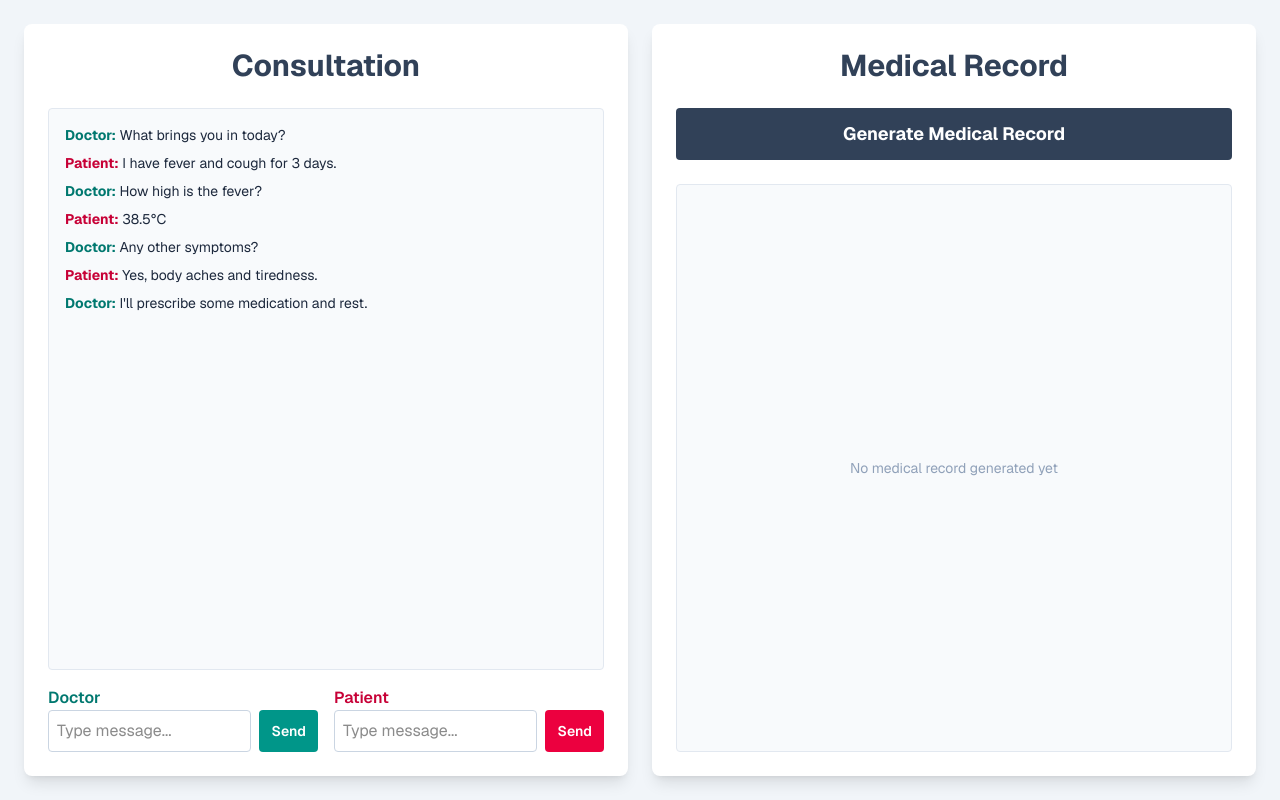
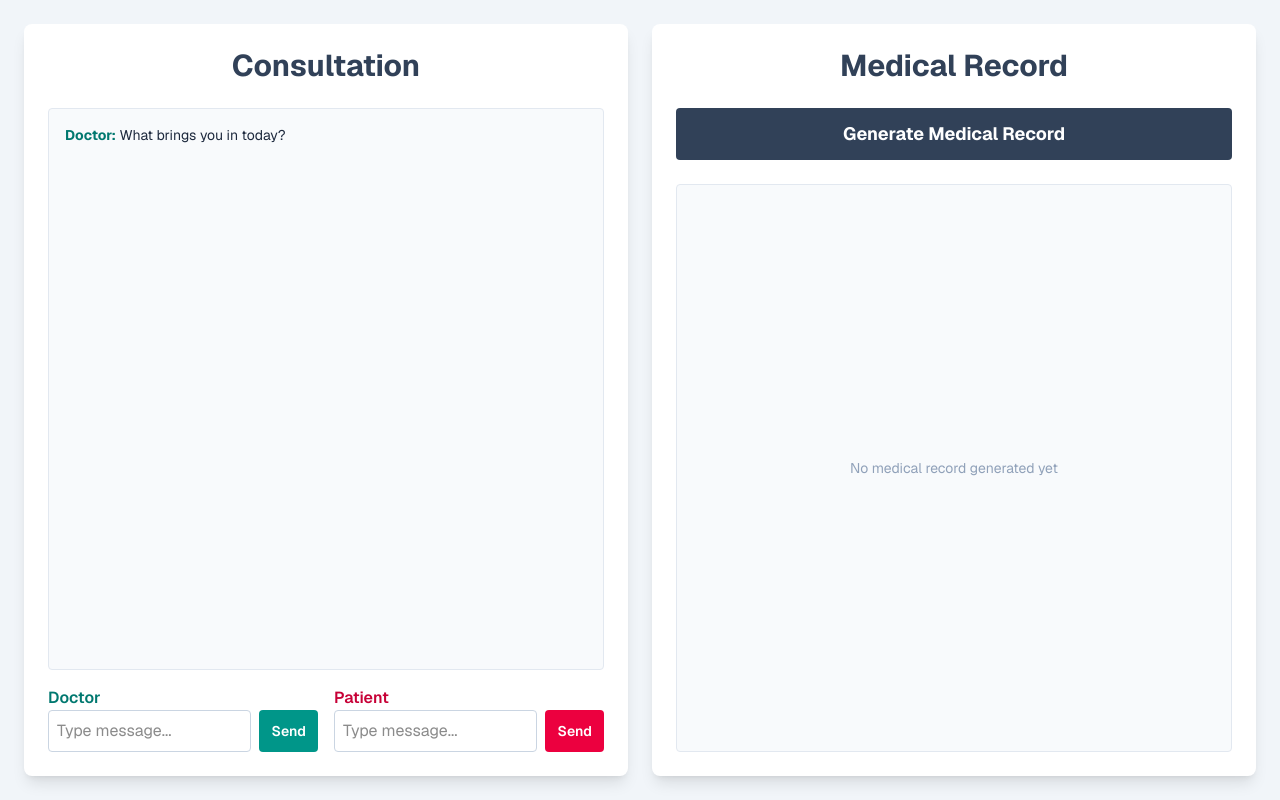
Before and after one commit to Selsinee/medical-chat-app, a Next.js app: page / in a window 1280 px wide. Built offline with nearby package versions, Linux system fonts and the light colour scheme.

Commit message:
Revert "adj: add back prefill chat"
This reverts commit b83faf9fb930e4c3cb7d2820fd9448074a6755e5.

```diff
--- a/app/page.tsx
+++ b/app/page.tsx
@@ -17,13 +17,7 @@ export default function Home() {
   const [isLoading, setIsLoading] = useState(false);
 
   const [conversation, setConversation] = useState<Message[]>([
-    { sender: 'Doctor', text: 'What brings you in today?' },
-    { sender: 'Patient', text: 'I have fever and cough for 3 days.' },
-    { sender: 'Doctor', text: 'How high is the fever?' },
-    { sender: 'Patient', text: '38.5°C' },
-    { sender: 'Doctor', text: 'Any other symptoms?' },
-    { sender: 'Patient', text: 'Yes, body aches and tiredness.' },
-    { sender: 'Doctor', text: "I'll prescribe some medication and rest." },
+    { sender: 'Doctor', text: 'What brings you in today?' }
   ]);
 
   const handleSend = (sender: Sender) => {
```
